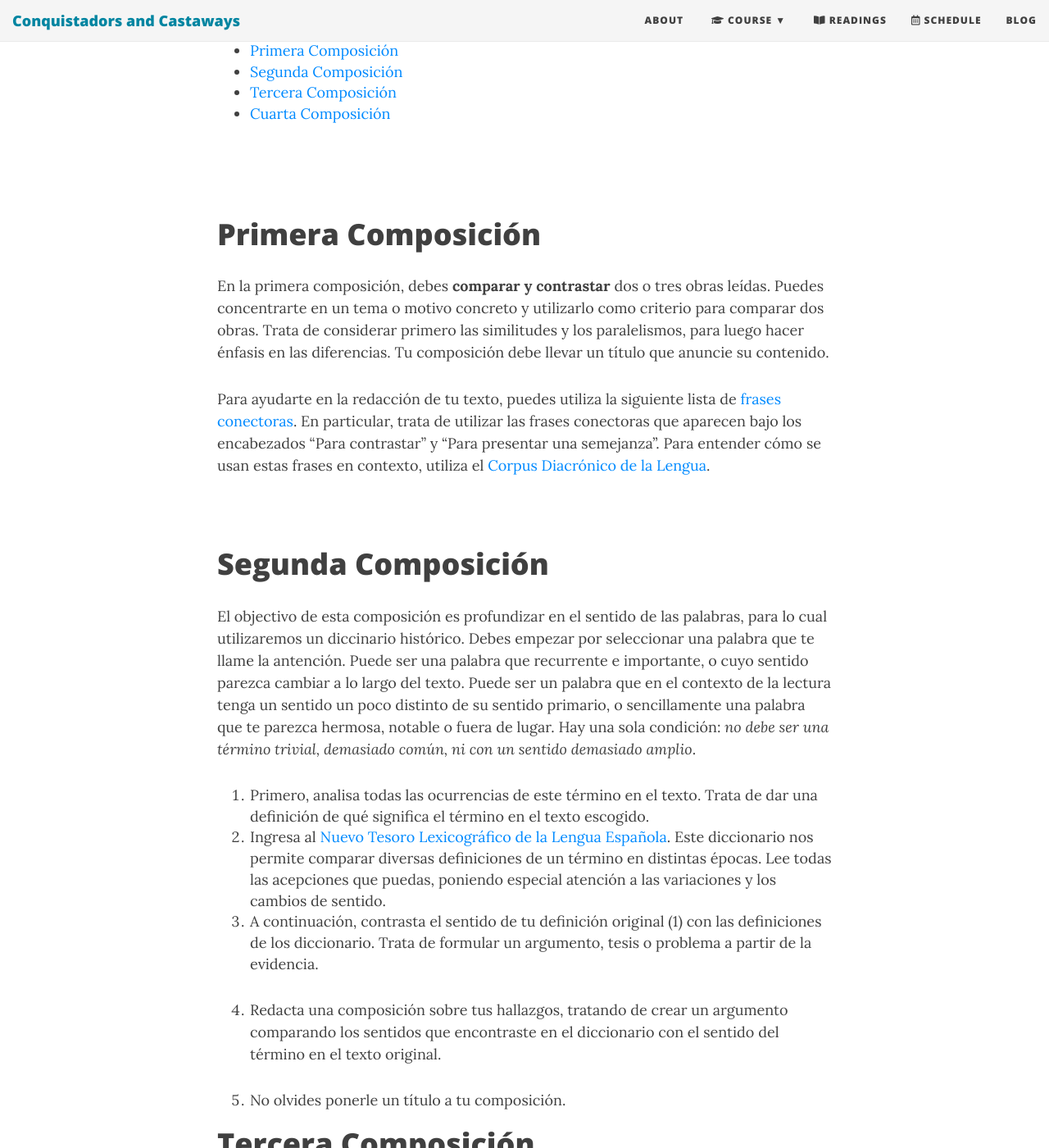
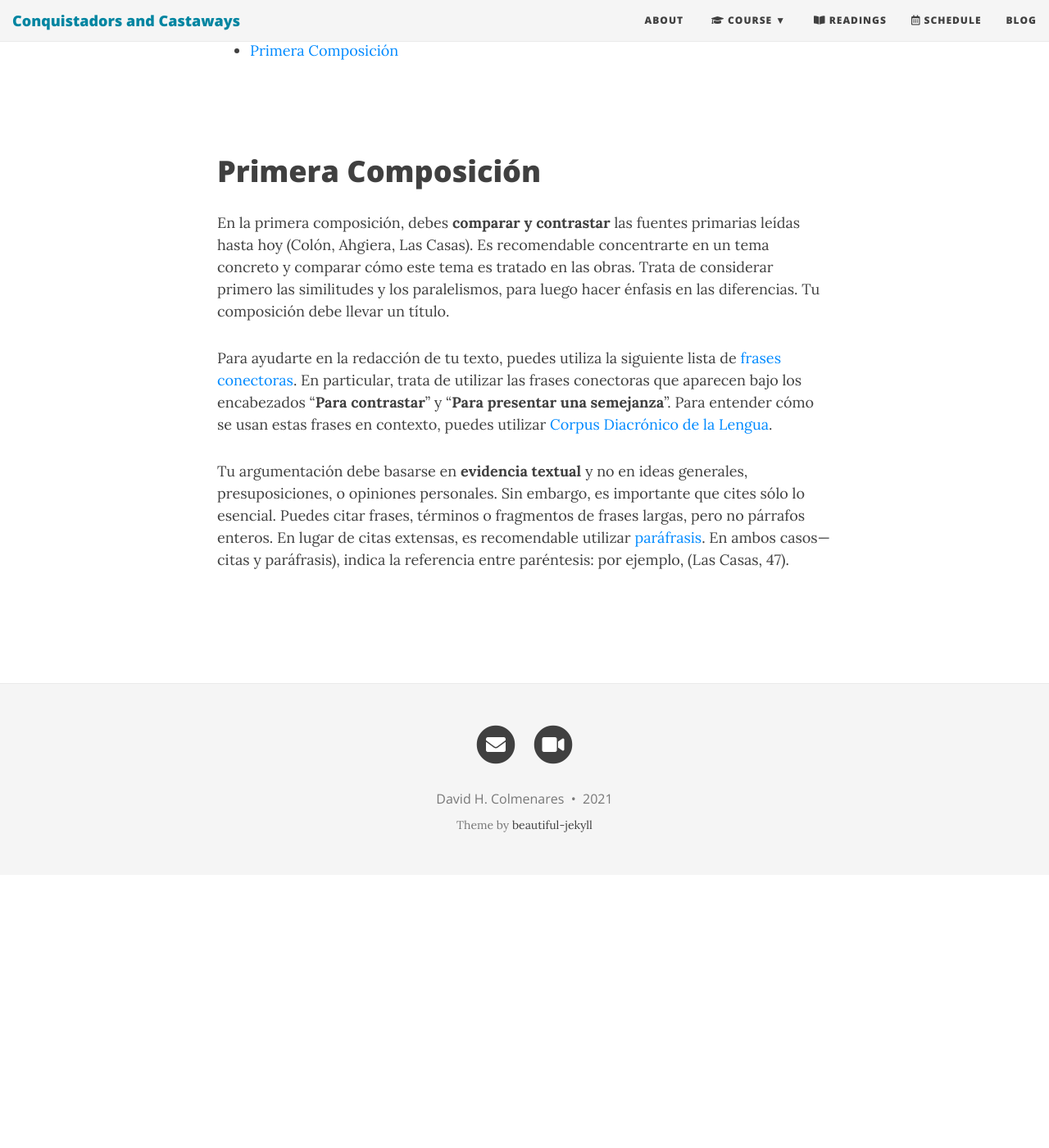
Before and after one commit to Hipomenes/ls452, a Jekyll site: the page built from assignments.md, in a window 1280 px wide and 1400 px high, scrolled down 865 px. Shown: the whole window at 82% size. Built offline with Jekyll 4.4.1, drawn with Linux system fonts in a browser that asks for light colours; nearby versions of some CDN libraries; after the commit the page ends 1932 px from its top, so only the background shows below that; some of the changed text lies outside the part shown.

Commit message:
Update assignments.md

```diff
--- a/assignments.md
+++ b/assignments.md
@@ -21,29 +21,10 @@ Una vez terminado este proceso de planeación, estarás listo para redactar tu c
 
 # Primera Composición
 
-En la primera composición, debes **comparar y contrastar** dos o tres obras leídas. Puedes concentrarte en un tema o motivo concreto y utilizarlo como criterio para comparar dos obras. Trata de considerar primero las similitudes y los paralelismos, para luego hacer énfasis en las diferencias. Tu composición debe llevar un título que anuncie su contenido.
+En la primera composición, debes **comparar y contrastar** las fuentes primarias leídas hasta hoy (Colón, Ahgiera, Las Casas). Es recomendable concentrarte en un tema concreto y comparar cómo este tema es tratado en las obras. Trata de considerar primero las similitudes y los paralelismos, para luego hacer énfasis en las diferencias. Tu composición debe llevar un título.
 
-Para ayudarte en la redacción de tu texto, puedes utiliza la siguiente lista de [frases conectoras](https://drive.google.com/file/d/1HlCccOz82TFvkfbINOV9Yu2IpAXFS00u/view?usp=sharing). En particular, trata de utilizar las frases conectoras que aparecen bajo los encabezados "Para contrastar" y "Para presentar una semejanza". Para entender cómo se usan estas frases en contexto, utiliza el [Corpus Diacrónico de la Lengua](http://corpus.rae.es/cordenet.html).
+Para ayudarte en la redacción de tu texto, puedes utiliza la siguiente lista de [frases conectoras](https://drive.google.com/file/d/1HlCccOz82TFvkfbINOV9Yu2IpAXFS00u/view?usp=sharing). En particular, trata de utilizar las frases conectoras que aparecen bajo los encabezados "**Para contrastar**" y "**Para presentar una semejanza**". Para entender cómo se usan estas frases en contexto, puedes utilizar [Corpus Diacrónico de la Lengua](http://corpus.rae.es/cordenet.html).
+
+Tu argumentación debe basarse en **evidencia textual** y no en ideas generales, presuposiciones, o opiniones personales. Sin embargo, es importante que cites sólo lo esencial. Puedes citar frases, términos o fragmentos de frases largas, pero no párrafos enteros. En lugar de citas extensas, es recomendable utilizar [paráfrasis](https://www.significados.com/parafrasis/). En ambos casos—citas y paráfrasis), indica la referencia entre paréntesis: por ejemplo, (Las Casas, 47).
 
 <br>
-
-# Segunda Composición
-
-El objectivo de esta composición es profundizar en el sentido de las palabras, para lo cual utilizaremos un diccinario histórico. Debes empezar por seleccionar una palabra que te llame la antención. Puede ser una palabra que recurrente e importante, o cuyo sentido parezca cambiar a lo largo del texto. Puede ser un palabra que en el contexto de la lectura tenga un sentido un poco distinto de su sentido primario, o sencillamente una palabra que te parezca hermosa, notable o fuera de lugar. Hay una sola condición: *no debe ser una término trivial, demasiado común, ni con un sentido demasiado amplio*.
-
-1. Primero, analisa todas las ocurrencias de este término en el texto. Trata de dar una definición de qué significa el término en el texto escogido.
-2. Ingresa al [Nuevo Tesoro Lexicográfico de la Lengua Española](http://ntlle.rae.es/ntlle/SrvltGUILoginNtlle). Este diccionario nos permite comparar diversas definiciones de un término en distintas épocas. Lee todas las acepciones que puedas, poniendo especial atención a las variaciones y los cambios de sentido.
-3. A continuación, contrasta el sentido de tu definición original (1) con las definiciones de los diccionario. Trata de formular un argumento, tesis o problema a partir de la evidencia.
-4. Redacta una composición sobre tus hallazgos, tratando de crear un argumento comparando los sentidos que encontraste en el diccionario con el sentido del término en el texto original.
-
-4. No olvides ponerle un título a tu composición.
-
-# Tercera Composición
-
-(Reporte sobre los documentales de tema novohispano).
-
-# Cuarta Composición
-
-En esta ocasión, debes escribir un análisis literario o *close reading*. (Para ello, por favor consulta primero alguna de estas guías: ["Notes on Close Reading"](https://drive.google.com/file/d/1LUr8_rCby7gGPWNbtF5unm52hr5_KoLr/view?usp=sharing); ["How to Do a Close Reading"](https://drive.google.com/file/d/1fTVtJ3V1ghALOeWAGlDq7ZxT9qWCnlpx/view?usp=sharing) o ["Close Reading"](https://owl.purdue.edu/owl/subject_specific_writing/writing_in_literature/writing_about_fiction/index.html).) Comienza por seleccionar alguno de los textos poéticos que hemos leído, incluyendo las loas y los sonetos de Sor Juana. Si se trata de un texto extenso, como las loas, selecciona un pasaje sugerente, enigmático o rico en términos o ideas que puedan desarrllarse. A continuación, has un análisis del poema tanto a nivel retórico y poético, como de ideas. Organiza tu análisis como un ensayo, pero haciend referencias puntuales a términos, frases o versos.
-
-Extensión: 750-900 palabras.
```
